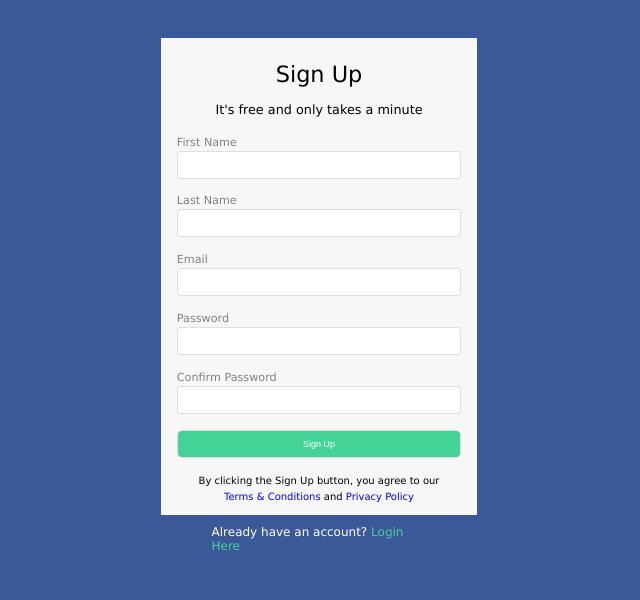
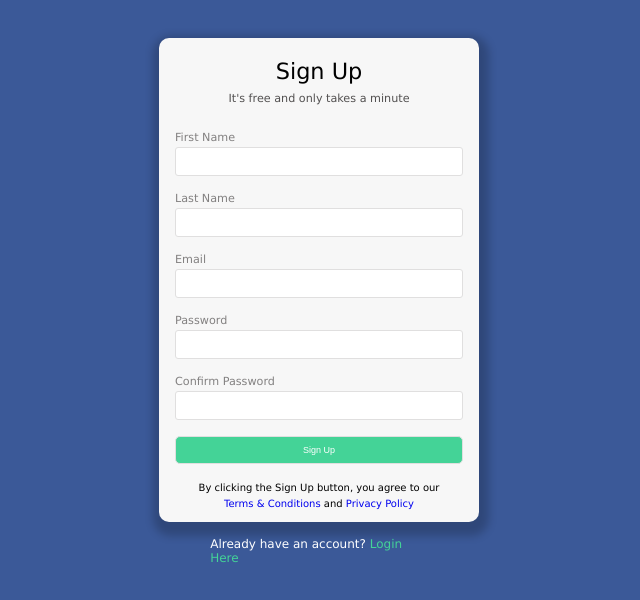
Before and after one commit to VigilV11/SignUpForm, a plain HTML site: page index.html in a window 1280 px wide. Shown: the whole page, without its empty margins (321-961 px from the left). Drawn offline with Linux system fonts and the light colour scheme.

Commit message:
minor cosmetic changes to CSS

```diff
--- a/css/style.css
+++ b/css/style.css
@@ -1,5 +1,7 @@
 * {
   box-sizing: border-box;
+  padding: 0;
+  margin: 0;
 }
 
 :root {
@@ -15,10 +17,10 @@ body {
 .container {
   display: block;
   background: #f7f7f7;
-  width: 25%;
+  max-width: 25%;
   margin: 3% auto 0;
-  /* border-radius: 10px;
-  box-shadow: 2px 6px 8px 8px rgba(0, 0, 0, 0.2); */
+  border-radius: 10px;
+  box-shadow: 2px 6px 8px 8px rgba(0, 0, 0, 0.2);
 }
 
 /* $$$$$$$$$$$$$$$$$$$$$ FORM HEADER $$$$$$$$$$$$$$$$$$$$$ */
@@ -26,20 +28,21 @@ body {
 .form-header {
   text-align: center;
   display: block;
-  padding-top: 1px;
+  padding-top: 20px;
 }
 
 .form-title {
   font-size: 1.4rem;
   font-weight: 500;
-  margin-bottom: 0.9rem;
+  margin-bottom: 0.5rem;
 }
 
 .form-sub-title {
-  font-size: 0.8rem;
+  font-size: 0.7rem;
   margin-top: 0;
   font-weight: 100;
-  margin-bottom: 6%;
+  margin-bottom: 8%;
+  color: rgb(83, 81, 81);
 }
 
 /* $$$$$$$$$$$$$$$$$$$$$ FORM ENTRIES $$$$$$$$$$$$$$$$$$$$$ */
@@ -47,7 +50,7 @@ body {
 .custom-form-label {
   display: block;
   font-size: 0.7rem;
-  margin: 2px 5%;
+  margin: 3px 5%;
   color: #838181;
 }
 
@@ -56,7 +59,7 @@ body {
   margin: 2px 5%;
   border: 1px solid #e0dfdf;
   border-radius: 3px;
-  height: 28px;
+  padding: 6px;
   width: 90%;
   margin-bottom: 5%;
 }
@@ -104,7 +107,7 @@ body {
 .login-text {
   display: block;
   width: 25%;
-  margin: 0 auto;
+  margin: 15px auto;
   color: #fff;
   padding: 0 4%;
   font-size: 12px;
```
Also changed, not shown: 1 other file.
